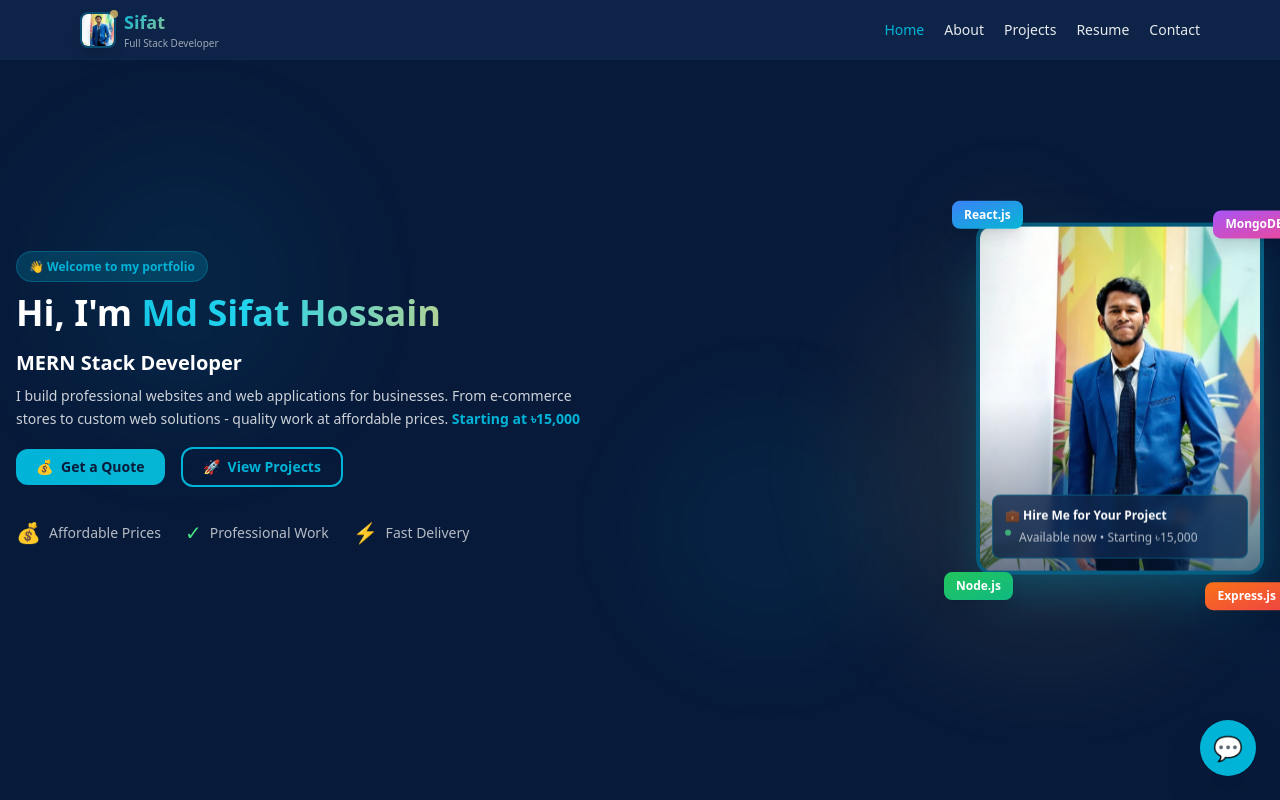
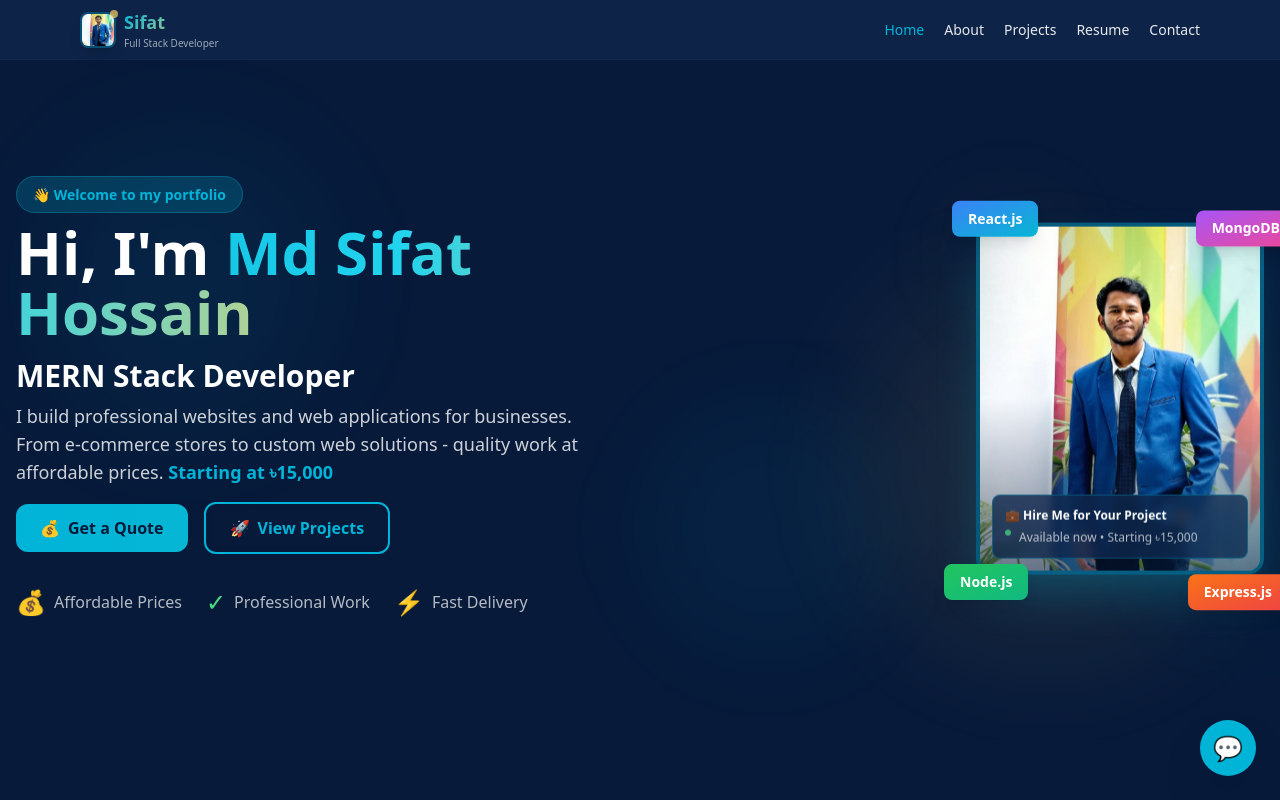
Before and after one commit to sifat-oss/Sifat-portfolio1, a React (Vite) app: page /#/ in a window 1280 px wide. Shown: the top 800 px of the page. Built offline with nearby package versions, Linux system fonts and the light colour scheme.

Commit message:
Increase font sizes in Hero section for better visibility

```diff
--- a/src/components/Hero.jsx
+++ b/src/components/Hero.jsx
@@ -20,7 +20,7 @@ export default function Hero(){
             transition={{duration:0.8}}
             className="inline-block"
           >
-            <span className="px-3 py-1.5 bg-accent/20 text-accent rounded-full text-xs font-semibold border border-accent/30">
+            <span className="px-4 py-2 bg-accent/20 text-accent rounded-full text-sm font-semibold border border-accent/30">
               👋 Welcome to my portfolio
             </span>
           </motion.div>
@@ -29,7 +29,7 @@ export default function Hero(){
             initial={{opacity:0, y:30}}
             animate={{opacity:1, y:0}}
             transition={{duration:0.8, delay:0.1}}
-            className="text-3xl md:text-4xl font-black leading-tight"
+            className="text-4xl md:text-5xl lg:text-6xl font-black leading-tight"
           >
             Hi, I'm{' '}
             <span className="bg-gradient-to-r from-accent via-cyan-400 to-gold bg-clip-text text-transparent animate-gradient-x">
@@ -43,10 +43,10 @@ export default function Hero(){
             transition={{duration:0.8, delay:0.2}}
             className="space-y-2"
           >
-            <p className="text-lg md:text-xl font-bold text-white">
+            <p className="text-2xl md:text-3xl font-bold text-white">
               MERN Stack Developer
             </p>
-            <p className="text-sm text-white/80 leading-relaxed max-w-xl">
+            <p className="text-base md:text-lg text-white/80 leading-relaxed max-w-xl">
               I build professional websites and web applications for businesses. From e-commerce stores
               to custom web solutions - quality work at affordable prices. <span className="text-accent font-semibold">Starting at ৳15,000</span>
             </p>
@@ -59,12 +59,12 @@ export default function Hero(){
             className="flex flex-wrap gap-4 items-center"
           >
             <motion.div whileHover={{scale:1.08, y:-2}} whileTap={{scale:0.95}}>
-              <Link to="/contact" className="inline-flex items-center gap-2 px-5 py-2 rounded-xl bg-gradient-to-r from-accent to-cyan-500 text-navy font-semibold hover:shadow-2xl hover:shadow-accent/50 transition-all text-sm">
+              <Link to="/contact" className="inline-flex items-center gap-2 px-6 py-3 rounded-xl bg-gradient-to-r from-accent to-cyan-500 text-navy font-semibold hover:shadow-2xl hover:shadow-accent/50 transition-all text-base">
                 <span>💰</span> Get a Quote
               </Link>
             </motion.div>
             <motion.div whileHover={{scale:1.08, y:-2}} whileTap={{scale:0.95}}>
-              <Link to="/projects" className="inline-flex items-center gap-2 px-5 py-2 rounded-xl border-2 border-accent text-accent hover:bg-accent hover:text-navy transition-all font-semibold text-sm backdrop-blur-sm">
+              <Link to="/projects" className="inline-flex items-center gap-2 px-6 py-3 rounded-xl border-2 border-accent text-accent hover:bg-accent hover:text-navy transition-all font-semibold text-base backdrop-blur-sm">
                 <span>🚀</span> View Projects
               </Link>
             </motion.div>
@@ -77,16 +77,16 @@ export default function Hero(){
             className="flex flex-wrap gap-6 items-center pt-4"
           >
             <div className="flex items-center gap-2 text-white/70">
-              <span className="text-gold text-xl">💰</span>
-              <span className="text-sm">Affordable Prices</span>
+              <span className="text-gold text-2xl">💰</span>
+              <span className="text-base">Affordable Prices</span>
             </div>
             <div className="flex items-center gap-2 text-white/70">
-              <span className="text-green-400 text-xl">✓</span>
-              <span className="text-sm">Professional Work</span>
+              <span className="text-green-400 text-2xl">✓</span>
+              <span className="text-base">Professional Work</span>
             </div>
             <div className="flex items-center gap-2 text-white/70">
-              <span className="text-accent text-xl">⚡</span>
-              <span className="text-sm">Fast Delivery</span>
+              <span className="text-accent text-2xl">⚡</span>
+              <span className="text-base">Fast Delivery</span>
             </div>
           </motion.div>
         </div>
@@ -102,28 +102,28 @@ export default function Hero(){
             <motion.div
               animate={{y: [-10, 10, -10]}}
               transition={{duration: 3, repeat: Infinity}}
-              className="absolute -top-6 -left-6 bg-gradient-to-br from-blue-500 to-cyan-500 text-white px-3 py-1.5 rounded-lg font-bold text-xs shadow-lg z-10"
+              className="absolute -top-6 -left-6 bg-gradient-to-br from-blue-500 to-cyan-500 text-white px-4 py-2 rounded-lg font-bold text-sm shadow-lg z-10"
             >
               React.js
             </motion.div>
             <motion.div
               animate={{y: [10, -10, 10]}}
               transition={{duration: 3.5, repeat: Infinity}}
-              className="absolute -bottom-4 -left-8 bg-gradient-to-br from-green-500 to-emerald-500 text-white px-3 py-1.5 rounded-lg font-bold text-xs shadow-lg z-10"
+              className="absolute -bottom-4 -left-8 bg-gradient-to-br from-green-500 to-emerald-500 text-white px-4 py-2 rounded-lg font-bold text-sm shadow-lg z-10"
             >
               Node.js
             </motion.div>
             <motion.div
               animate={{y: [-15, 15, -15]}}
               transition={{duration: 4, repeat: Infinity}}
-              className="absolute -top-4 -right-8 bg-gradient-to-br from-purple-500 to-pink-500 text-white px-3 py-1.5 rounded-lg font-bold text-xs shadow-lg z-10"
+              className="absolute -top-4 -right-8 bg-gradient-to-br from-purple-500 to-pink-500 text-white px-4 py-2 rounded-lg font-bold text-sm shadow-lg z-10"
             >
               MongoDB
             </motion.div>
             <motion.div
               animate={{y: [15, -15, 15]}}
               transition={{duration: 3.2, repeat: Infinity}}
-              className="absolute -bottom-6 -right-6 bg-gradient-to-br from-orange-500 to-red-500 text-white px-3 py-1.5 rounded-lg font-bold text-xs shadow-lg z-10"
+              className="absolute -bottom-6 -right-6 bg-gradient-to-br from-orange-500 to-red-500 text-white px-4 py-2 rounded-lg font-bold text-sm shadow-lg z-10"
             >
               Express.js
             </motion.div>
```
